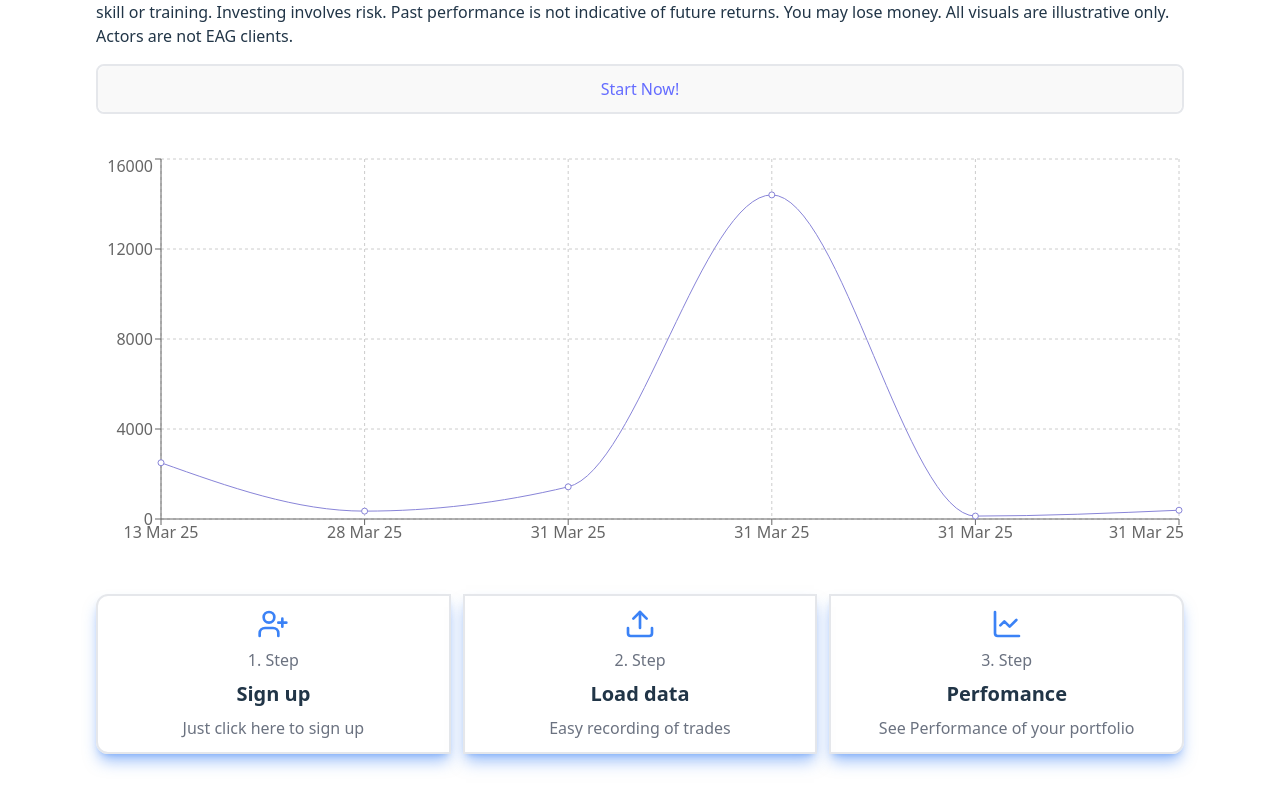
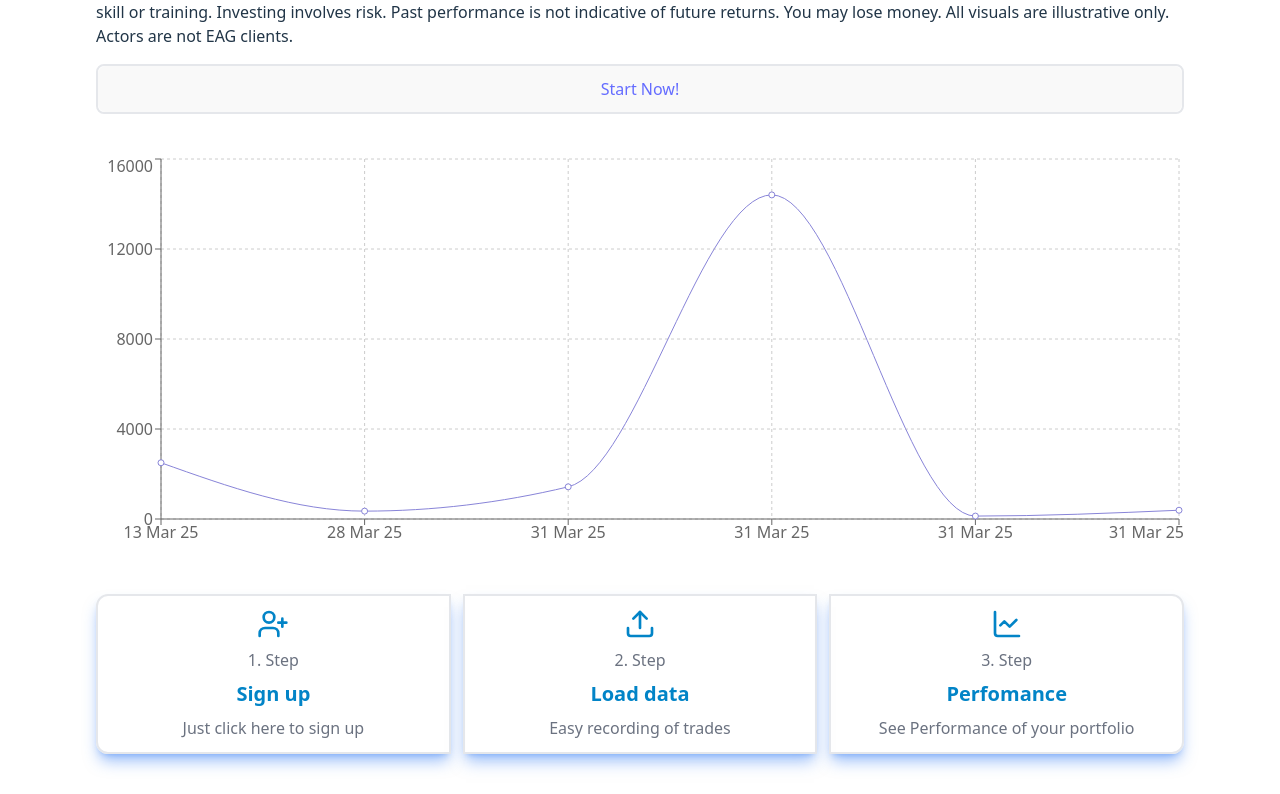
Before and after one commit to Johnnyy1998/Investco, a React (Vite) app: page / in a window 1280 px wide. Shown: the part 642-1436 px from the top of the page. Built offline with nearby package versions, Linux system fonts and the light colour scheme; no server answers.

Commit message:
fixLinks

```diff
--- a/src/pages/Landing.tsx
+++ b/src/pages/Landing.tsx
@@ -47,29 +47,36 @@ function Landing() {
       )}
       <LandingChart />
       <div className="mt-10 flex flex-col gap-3 sm:flex-row  justify-between ">
-        <div className="border-2 w-full text-center p-3 flex flex-col gap-2 rounded-l-xl shadow-lg shadow-blue-500/50">
-          <UserPlus className="mx-auto h-8 w-8 text-blue-500" />
+        <Link
+          to={user ? "/" : "/signup"}
+          className="border-2 w-full text-center p-3 flex flex-col gap-2 rounded-l-xl shadow-lg shadow-blue-500/50"
+        >
+          <UserPlus className="mx-auto h-8 w-8 text-sky-600" />
           <p className="text-gray-500">1. Step</p>
-          <p className="font-semibold text-xl">Sign up</p>
-          <Link
-            to="/signup"
-            className="no-underline font-normal text-gray-500 hover:text-gray-500"
-          >
-            <p className="">Just click here to sign up</p>
-          </Link>
-        </div>
-        <div className="border-2 w-full text-center p-3 flex flex-col gap-2 shadow-lg shadow-blue-500/50">
-          <Upload className="mx-auto h-8 w-8 text-blue-500" />
+          <p className="font-semibold text-xl text-sky-600">Sign up</p>
+
+          <p className="text-gray-500">Just click here to sign up</p>
+        </Link>
+
+        <Link
+          to="/portfolio"
+          className="border-2 w-full text-center p-3 flex flex-col gap-2 shadow-lg shadow-blue-500/50"
+        >
+          <Upload className="mx-auto h-8 w-8 text-sky-600" />
           <p className="text-gray-500">2. Step</p>
-          <p className="font-semibold text-xl">Load data</p>
+          <p className="font-semibold text-xl text-sky-600">Load data</p>
           <p className="text-gray-500">Easy recording of trades</p>
-        </div>
-        <div className="border-2 w-full text-center p-3 flex flex-col gap-2 rounded-r-xl shadow-lg shadow-blue-500/50">
-          <LineChart className="mx-auto h-8 w-8 text-blue-500" />
+        </Link>
+
+        <Link
+          to="/portfolioValue"
+          className="border-2 w-full text-center p-3 flex flex-col gap-2 rounded-r-xl shadow-lg shadow-blue-500/50"
+        >
+          <LineChart className="mx-auto h-8 w-8 text-sky-600" />
           <p className="text-gray-500">3. Step</p>
-          <p className="font-semibold text-xl">Perfomance</p>
+          <p className="font-semibold text-xl text-sky-600">Perfomance</p>
           <p className="text-gray-500">See Performance of your portfolio</p>
-        </div>
+        </Link>
       </div>
     </div>
   );
```
